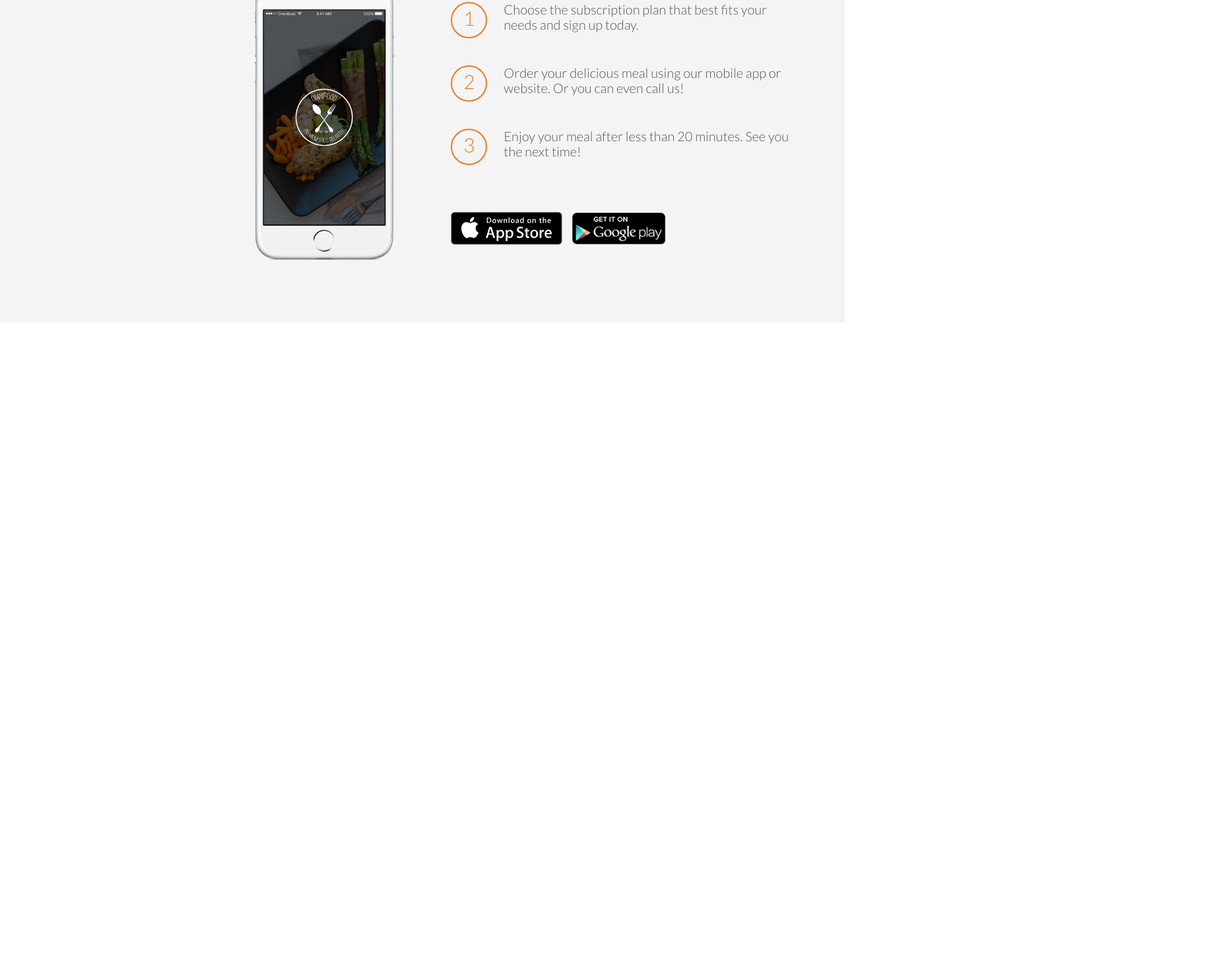
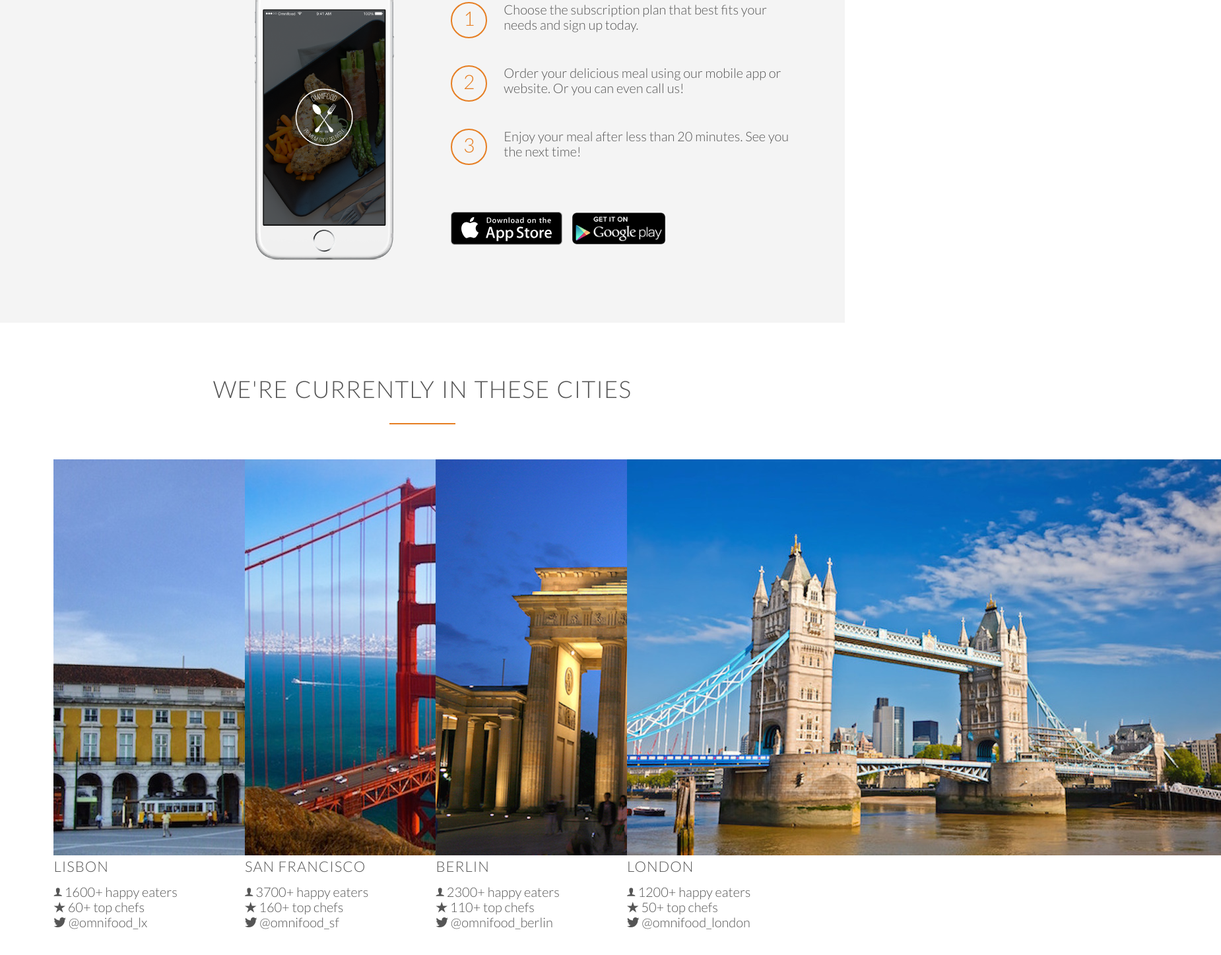
Before and after one commit to josephDorsey/testOmnifood, a plain HTML site: page Omnifood/index.html in a window 1280 px wide. Shown: the part 2254-3701 px from the top of the page at 66% size, 1850 px wide, since content can reach past the window. Before the commit the page ends 2743 px from the top, so only its background shows below. Drawn offline with Linux system fonts and the light colour scheme; files whose address does not match are found by name.

Commit message:
finished part - 1  of building the cities section

```diff
--- a/Omnifood/index.html
+++ b/Omnifood/index.html
@@ -199,5 +199,76 @@
         </div>
       </div>
     </section>
+    <section class="cities">
+      <div class="row">
+        <h2>We're currently in these cities</h2>
+      </div>
+      <div class="row">
+        <div class="col span-1-of-4 box">
+          <img src="/resources/img/lisbon-3.jpg" alt="Lisbon" />
+          <h3>Lisbon</h3>
+          <div class="city-features">
+            <i class="ion-ios-person"></i>
+            1600+ happy eaters <br />
+          </div>
+          <div class="city-features">
+            <i class="ion-ios-star"></i>
+            60+ top chefs <br />
+          </div>
+          <div class="city-features">
+            <i class="ion-social-twitter"></i>
+            @omnifood_lx <br />
+          </div>
+        </div>
+        <div class="col span-1-of-4 box">
+          <img src="/resources/img/san-francisco.jpg" alt="San Francisco" />
+          <h3>San Francisco</h3>
+          <div class="city-features">
+            <i class="ion-ios-person"></i>
+            3700+ happy eaters <br />
+          </div>
+          <div class="city-features">
+            <i class="ion-ios-star"></i>
+            160+ top chefs <br />
+          </div>
+          <div class="city-features">
+            <i class="ion-social-twitter"></i>
+            @omnifood_sf <br />
+          </div>
+        </div>
+        <div class="col span-1-of-4 box">
+          <img src="/resources/img/berlin.jpg" alt="Berlin" />
+          <h3>Berlin</h3>
+          <div class="city-features">
+            <i class="ion-ios-person"></i>
+            2300+ happy eaters <br />
+          </div>
+          <div class="city-features">
+            <i class="ion-ios-star"></i>
+            110+ top chefs <br />
+          </div>
+          <div class="city-features">
+            <i class="ion-social-twitter"></i>
+            @omnifood_berlin <br />
+          </div>
+        </div>
+        <div class="col span-1-of-4 box">
+          <img src="/resources/img/london.jpg" alt="London" />
+          <h3>London</h3>
+          <div class="city-features">
+            <i class="ion-ios-person"></i>
+            1200+ happy eaters <br />
+          </div>
+          <div class="city-features">
+            <i class="ion-ios-star"></i>
+            50+ top chefs <br />
+          </div>
+          <div class="city-features">
+            <i class="ion-social-twitter"></i>
+            @omnifood_london <br />
+          </div>
+        </div>
+      </div>
+    </section>
   </body>
 </html>
```
Also changed, not shown: Omnifood/README.md.
